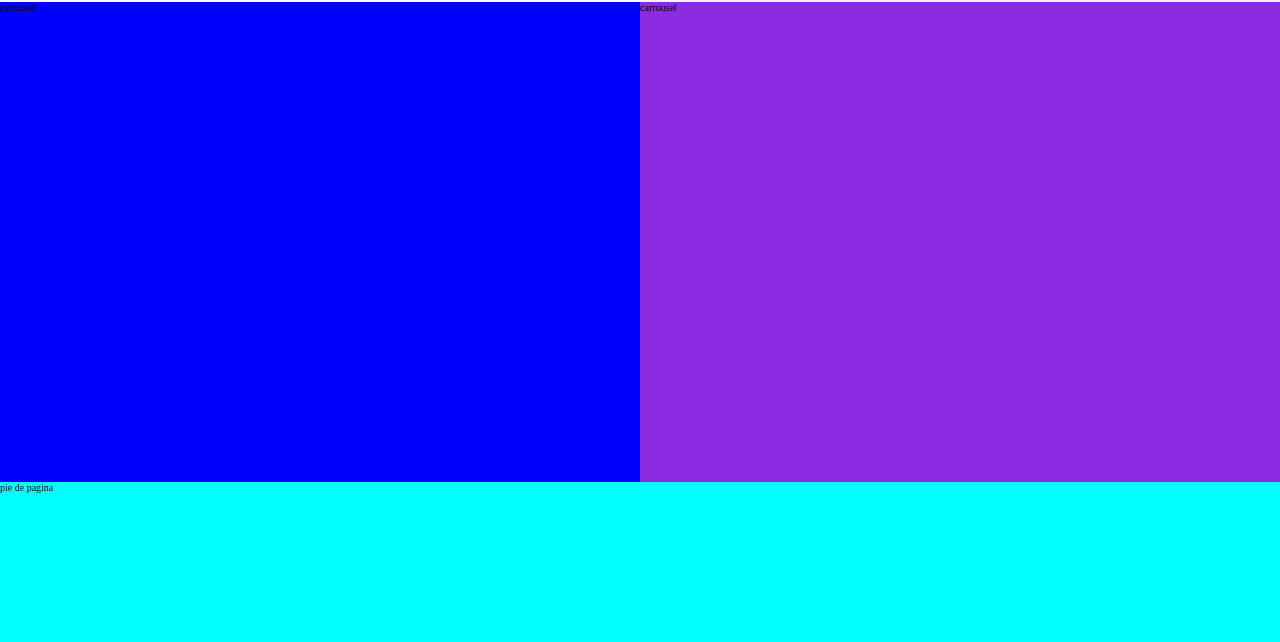
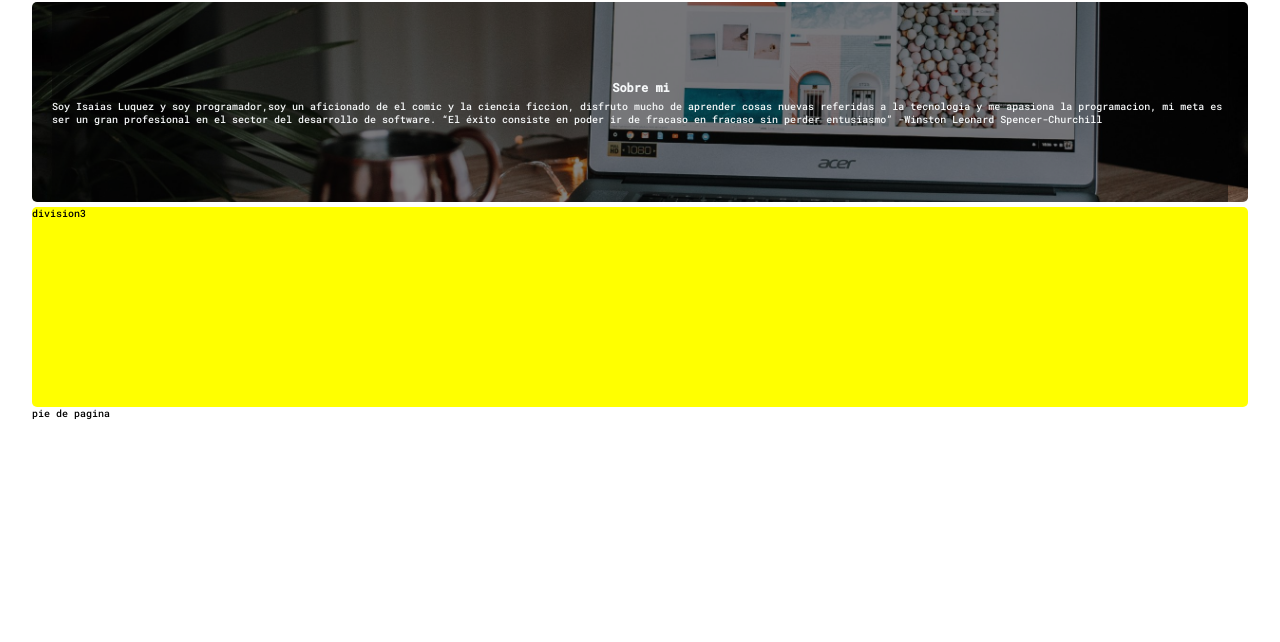
Before and after one commit to isaiasx2/Entrega-css, a plain HTML site: page index.html in a window 1280 px wide. Shown: the part 158-800 px from the top of the page. Drawn offline with Linux system fonts and the light colour scheme.

Commit message:
entrega nucba hero

```diff
--- a/css/style.css
+++ b/css/style.css
@@ -1,6 +1,7 @@
-
+@import url('https://fonts.googleapis.com/css2?family=Roboto+Mono:wght@500&display=swap');
 :root{
     --main-color:#F5F7F8 ;
+    --fuente-principal:'Roboto Mono', monospace;
 }
 
 
@@ -14,7 +15,7 @@ html {
     box-sizing: inherit;
     margin: 0;
     padding: 0;
-    background-color: var(--main-color);
+    font-family: var(--fuente-principal);
 
 }
 
@@ -26,7 +27,8 @@ html {
     align-items: center;
     justify-content: space-between;
     height: 20vh;
-    width: 100vw;
+    width: 95vw;
+
 
 
 }
@@ -63,7 +65,7 @@ html {
     column-gap: 1rem;
     flex-direction: row;
     list-style: none;
-    margin-right:2.5rem ;
+    margin-right:1rem ;
     padding: .5rem;
     height: 100%;
     align-items: center;
@@ -95,25 +97,86 @@ html {
 }
 
 .contenedor-principal{
-    height: 60vh;
-    display: flex;
-    flex-wrap: nowrap;
-    background-color:aquamarine;
+
+    width: 95vw;
+    margin-top: 2rem;
+    margin: 0 auto;
+
+
+
+
+
+
+
+
+
 }
 
-.division_1{
-    background-color: blue;
-    height: 100%;
-    width: 50vw;
+.hero{
+    display: flex;
+    width: 95vw;
+    height: 20rem;
+    flex-flow: row nowrap;
+}
+
+.contenedor-slogan{
+    background-image: url(../image/hero_nucba.jpg);
+    background-repeat: no-repeat;
+    background-size:cover;
+    background-position: 1rem;
+    border-radius: .5rem;
+
+    background-position-x: center;
+    width: 100%;
+    display: flex;
+    align-items:center;
+
+
 
 }
-.division_2{
-    background-color: blueviolet;
+.slogan h1{
+    text-align: center;
+    text-indent: .2rem;
+    margin-bottom: .5rem;
+    font-size: larger;
+
+
+
+}
+
+.slogan{
+    background-color: rgba(5, 5, 5, .5);
+    width: 100%;
     height: 100%;
-    width: 50vw;
+    display: flex;
+    flex-direction: column;
+    justify-content: center;
+    margin: 2rem;
+}
+
+.slogan h1, p{
+    color: #F5F7F8;
+
+}
+
+
+
+.division3{
+    order: 3;
+    margin-top: .5rem;
+    height: 20rem;
+    width: 100%;
+    background-color: yellow;
+    border-radius: .5rem;
+    float: left;
+
+
+
 }
 
 .pie{
-    height: 20vh;
-    background-color: aqua;
+    display: block;
+    width: 95vw;
+    margin: 0 auto;
+
 }
--- a/index.html
+++ b/index.html
@@ -18,19 +18,33 @@
             <ul>
                 <li class="btn"><a href="#">Inicio</a></li>
                 <li class="btn"><a href="#">Contacto</a></li>
-                <li class="btn"><a href="#">Sobre mi</a></li>
+                <li class="btn"><a href="#">Mis redes</a></li>
             </ul>
         </nav>
     </section>
 
 
     <section class="contenedor-principal">
-        <div class="division_1">
-            carrousel
+        <section class="hero">
+            <div class="contenedor-slogan">
+                <article class="slogan">
+                    <h1>Sobre mi</h1>
+                    <p>
+                        Soy Isaias Luquez y soy programador,soy un aficionado de el comic y la ciencia ficcion, disfruto
+                        mucho de aprender cosas nuevas referidas a la tecnologia y me apasiona la programacion, mi meta
+                        es ser un gran profesional en el sector del desarrollo de software.
+                        “El éxito consiste en poder ir de fracaso en fracaso sin perder entusiasmo” -Winston Leonard
+                        Spencer-Churchill
+                    </p>
+                </article>
+
+            </div>
+        </section>
+
+        <div class="division3">
+            division3
         </div>
-        <div class="division_2">
-            carrousel
-        </div>
+
     </section>
     <footer class="pie">
         pie de pagina
```
Also changed, not shown: image/hero_nucba.jpg (added).
